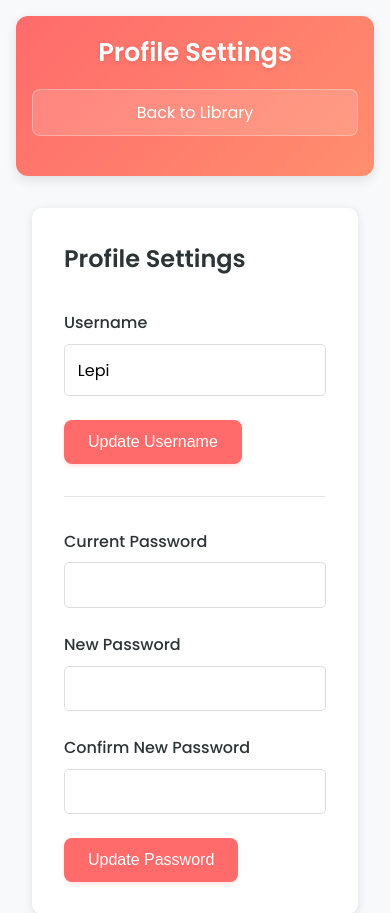
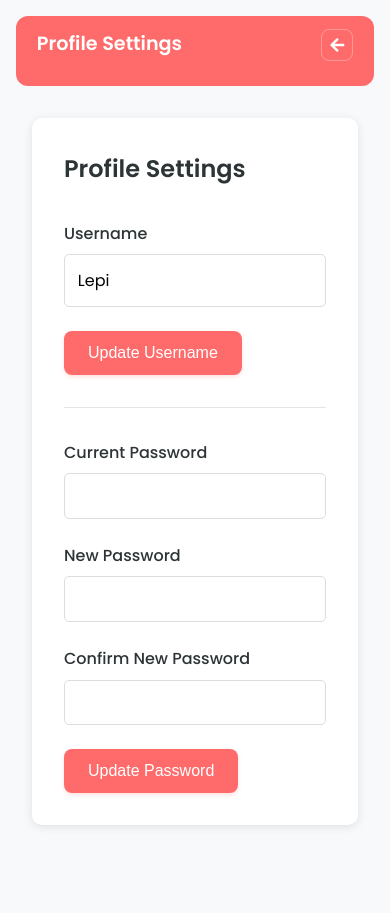
Before and after one commit to lepifj/lyrics-library, a Flask app: page /profile in a window 390 px wide. Shown: the top 913 px of the page. After the commit the page ends 827 px from the top, so only its background shows below. Run offline with Flask 3, Linux system fonts and the light colour scheme; a user stored in the database is signed in.

Commit message:
fixed the responsiveness issue for different screen sizes

```diff
--- a/static/style.css
+++ b/static/style.css
@@ -31,14 +31,13 @@ body {
 
 /* Header styles */
 header {
+    background: var(--primary-color);
+    padding: 1rem;
+    color: white;
+    margin-bottom: 2rem;
+    border-radius: 12px;
     display: flex;
     flex-direction: column;
-    padding: 1.5rem;
-    background: linear-gradient(135deg, var(--primary-color), var(--secondary-color));
-    border-radius: 12px;
-    box-shadow: 0 4px 12px rgba(0, 0, 0, 0.1);
-    margin-bottom: 2rem;
-    color: white;
     align-items: center;
 }
 
@@ -47,15 +46,14 @@ header {
     justify-content: space-between;
     align-items: center;
     width: 100%;
-    margin-bottom: 1.5rem;
+    margin-bottom: 1rem;
 }
 
 .header-content h1 {
+    margin: 0;
+    font-size: 1.8rem;
+    font-weight: 600;
     color: white;
-    font-size: 2.2rem;
-    font-weight: 600;
-    margin: 0;
-    text-shadow: 0 2px 4px rgba(0, 0, 0, 0.1);
 }
 
 .user-section {
@@ -64,70 +62,125 @@ header {
     gap: 1rem;
 }
 
-.username {
+.header-btn {
+    display: flex;
+    align-items: center;
+    gap: 0.5rem;
     color: white;
+    text-decoration: none;
+    padding: 0.5rem 1rem;
+    border-radius: 8px;
+    font-size: 0.95rem;
     font-weight: 500;
-    font-size: 1.1rem;
-    opacity: 0.9;
+    transition: all 0.3s ease;
+    background: transparent;
+    border: 1px solid rgba(255, 255, 255, 0.3);
 }
 
-header .btn-secondary {
-    background-color: rgba(255, 255, 255, 0.15);
-    color: white;
-    border: 1px solid rgba(255, 255, 255, 0.3);
-    padding: 0.6rem 1.2rem;
-    transition: all 0.3s ease;
-    text-decoration: none;
+.header-btn i {
+    font-size: 1rem;
 }
 
-header .btn-secondary:hover {
-    background-color: rgba(255, 255, 255, 0.25);
-    border-color: rgba(255, 255, 255, 0.4);
+.header-btn:hover {
+    background: rgba(255, 255, 255, 0.1);
     transform: translateY(-1px);
 }
 
+.header-btn:active {
+    transform: translateY(0);
+}
+
 header #newLyricBtn {
+    margin: 0 auto;
     background-color: white;
     color: var(--primary-color);
     border: none;
-    padding: 1rem 2rem;
+    padding: 0.8rem 2rem;
     font-size: 1.1rem;
     font-weight: 500;
     border-radius: 8px;
     cursor: pointer;
     transition: all 0.3s ease;
     box-shadow: 0 2px 8px rgba(0, 0, 0, 0.1);
-    position: relative;
-    overflow: hidden;
-    z-index: 1;
-}
-
-header #newLyricBtn::before {
-    content: '';
-    position: absolute;
-    top: 0;
-    left: 0;
-    width: 100%;
-    height: 100%;
-    background: linear-gradient(135deg, var(--hover-gradient-start), var(--hover-gradient-end));
-    opacity: 0;
-    transition: opacity 0.3s ease;
-    z-index: -1;
 }
 
 header #newLyricBtn:hover {
-    color: #2d3436;
     transform: translateY(-2px);
-    box-shadow: 0 4px 15px rgba(255, 154, 61, 0.3);
-}
-
-header #newLyricBtn:hover::before {
-    opacity: 1;
+    box-shadow: 0 4px 15px rgba(0, 0, 0, 0.2);
 }
 
 header #newLyricBtn:active {
     transform: translateY(1px);
     box-shadow: 0 2px 8px rgba(0, 0, 0, 0.15);
+}
+
+@media (max-width: 768px) {
+    header {
+        padding: 0.8rem;
+    }
+
+    .header-content {
+        display: flex;
+        flex-direction: row;
+        justify-content: space-between;
+        align-items: center;
+        gap: 1rem;
+        margin-bottom: 0.5rem;
+    }
+
+    .header-content h1 {
+        font-size: 1.5rem;
+        margin: 0;
+    }
+
+    .user-section {
+        display: flex;
+        justify-content: flex-end;
+        gap: 0.8rem;
+    }
+
+    .header-btn {
+        padding: 0.4rem 0.8rem;
+        font-size: 0.9rem;
+    }
+
+    .header-btn i {
+        font-size: 0.9rem;
+    }
+
+    header #newLyricBtn {
+        width: 100%;
+        padding: 0.6rem;
+    }
+}
+
+@media (max-width: 480px) {
+    .header-content {
+        gap: 0.8rem;
+    }
+
+    .header-content h1 {
+        font-size: 1.2rem;
+    }
+
+    .header-btn span {
+        display: none;
+    }
+
+    .header-btn {
+        padding: 0.4rem;
+        width: 32px;
+        height: 32px;
+        justify-content: center;
+    }
+
+    .header-btn i {
+        font-size: 1rem;
+    }
+
+    .user-section {
+        gap: 0.5rem;
+    }
 }
 
 .btn-primary {
@@ -626,38 +679,39 @@ textarea:focus {
     }
 
     header {
-        padding: 1rem;
+        padding: 0.8rem;
+        margin-bottom: 1rem;
     }
 
     .header-content {
-        flex-direction: column;
-        gap: 1rem;
-        text-align: center;
+        margin-bottom: 0.8rem;
+        padding: 0;
+        gap: 0.5rem;
     }
 
     .header-content h1 {
-        font-size: 1.8rem;
+        font-size: 1.3rem;
+        flex-shrink: 1;
+        min-width: 0;
     }
 
     .user-section {
-        flex-direction: column;
-        gap: 0.8rem;
-        width: 100%;
+        flex-shrink: 0;
     }
 
-    .user-section .username {
-        font-size: 1rem;
+    .header-btn {
+        padding: 0.4rem 0.8rem;
+        font-size: 0.9rem;
     }
 
-    .user-section .btn-secondary {
-        width: 100%;
-        text-align: center;
+    .header-btn i {
+        font-size: 0.9rem;
     }
 
     header #newLyricBtn {
         width: 100%;
-        margin-top: 1rem;
-        padding: 0.8rem;
+        margin-top: 0.8rem;
+        padding: 0.6rem;
     }
 
     .lyric-card {
@@ -718,11 +772,38 @@ textarea:focus {
     textarea {
         min-height: 150px;
     }
+
+    .header-content {
+        flex-direction: row;
+        justify-content: space-between;
+        align-items: center;
+        padding: 0 0.5rem;
+    }
+
+    .header-content h1 {
+        font-size: 1.5rem;
+    }
+
+    .header-btn {
+        padding: 0.4rem 0.8rem;
+        font-size: 0.9rem;
+    }
+
+    .header-btn i {
+        font-size: 0.9rem;
+    }
+
+    .username-display {
+        max-width: 100px;
+        overflow: hidden;
+        text-overflow: ellipsis;
+        white-space: nowrap;
+    }
 }
 
 @media (max-width: 480px) {
     .header-content h1 {
-        font-size: 1.6rem;
+        font-size: 1.2rem;
     }
 
     .card-actions {
@@ -736,4 +817,27 @@ textarea:focus {
         width: 100%;
         padding: 0.6rem;
     }
+
+    .header-btn span {
+        display: none;
+    }
+
+    .header-btn {
+        padding: 0.4rem;
+        width: 32px;
+        height: 32px;
+        justify-content: center;
+    }
+
+    .header-btn i {
+        font-size: 1rem;
+    }
+
+    .user-section {
+        gap: 0.5rem;
+    }
+
+    .username-display {
+        max-width: 60px;
+    }
 }
--- a/templates/profile.html
+++ b/templates/profile.html
@@ -10,6 +10,8 @@
     <link rel="icon" type="image/png" href="{{ url_for('static', filename='img/lyricLogo.png') }}">
     <link rel="apple-touch-icon" sizes="180x180" href="{{ url_for('static', filename='img/lyricLogo.png') }}">
     <link rel="manifest" href="{{ url_for('static', filename='img/site.webmanifest') }}">
+    <!-- Font Awesome -->
+    <link rel="stylesheet" href="https://cdnjs.cloudflare.com/ajax/libs/font-awesome/5.15.4/css/all.min.css">
 </head>
 <body>
     <div class="container fade-in">
@@ -17,7 +19,10 @@
             <div class="header-content">
                 <h1>Profile Settings</h1>
                 <div class="user-section">
-                    <a href="{{ url_for('index') }}" class="btn-secondary">Back to Library</a>
+                    <a href="{{ url_for('index') }}" class="header-btn">
+                        <i class="fas fa-arrow-left"></i>
+                        <span>Back to Library</span>
+                    </a>
                 </div>
             </div>
         </header>
```
Also changed, not shown: static/script.js (+40 -0 lines), templates/index.html (+8 -3 lines).
